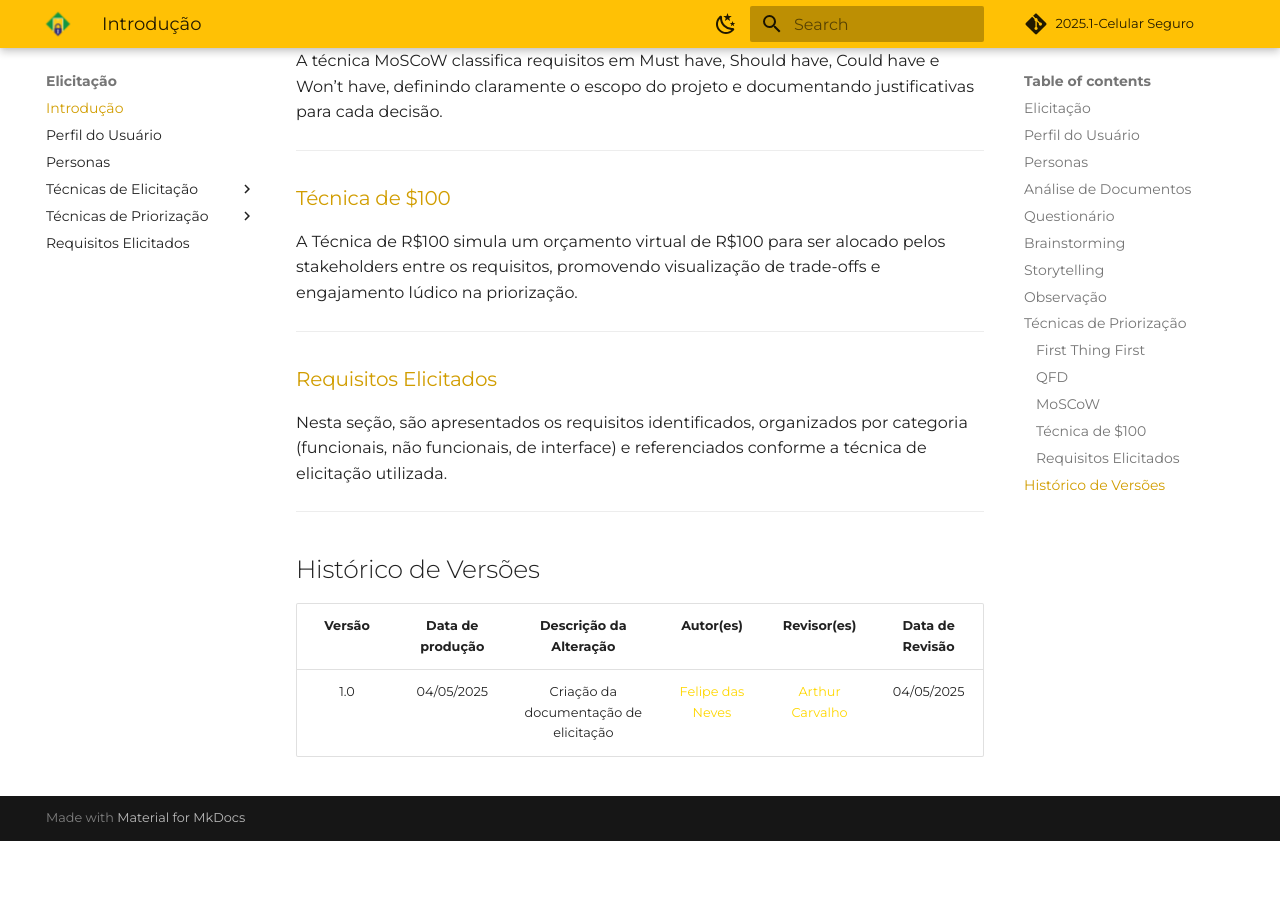
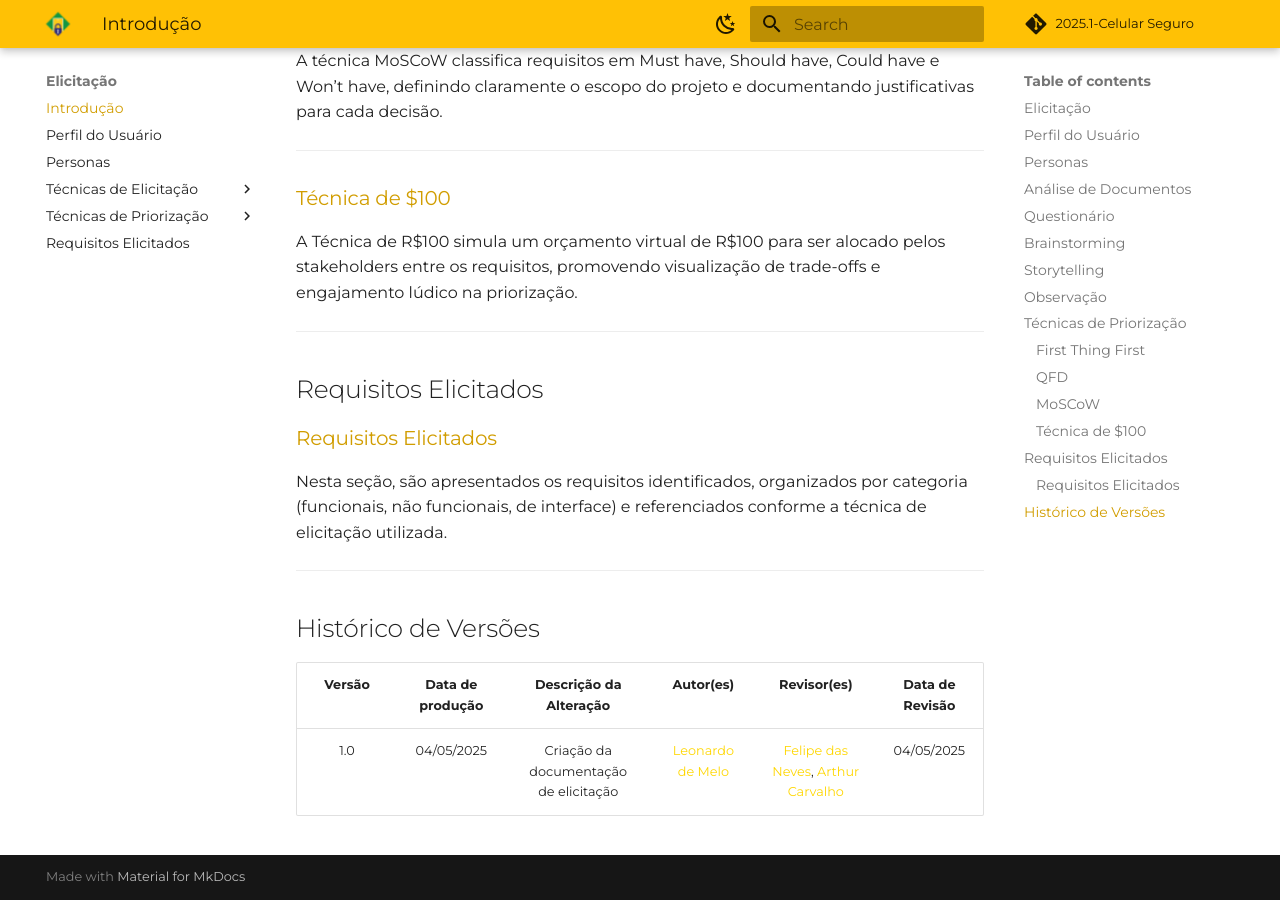
Before and after one commit to Requisitos-de-Software/2025.1-CelularSeguro, an MkDocs documentation site: the page built from Docs/documento-elicitacao/Introducao.md, in a window 1280 px wide and 900 px high, scrolled down 2194 px. Built offline with MkDocs 1.6.1 and Material for MkDocs 9.7.7, drawn with Linux system fonts in a browser that asks for light colours; comment, search, counter and statistics services are not loaded; before the commit the page ends 3035 px from its top, so only the background shows below that.

Commit message:
docs/fix: Introdução corrigida

```diff
--- a/Docs/documento-elicitacao/Introducao.md
+++ b/Docs/documento-elicitacao/Introducao.md
@@ -75,6 +75,8 @@ A Técnica de R$100 simula um orçamento virtual de R$100 para ser alocado pelos
 
 ---
 
+## Requisitos Elicitados
+
 ### [Requisitos Elicitados](./requisitos_elicitados.md)
 
 Nesta seção, são apresentados os requisitos identificados, organizados por categoria (funcionais, não funcionais, de interface) e referenciados conforme a técnica de elicitação utilizada.
@@ -84,4 +86,4 @@ Nesta seção, são apresentados os requisitos identificados, organizados por ca
 
 | Versão | Data de produção | Descrição da Alteração             | Autor(es)                                                                                             | Revisor(es)                                                                                           | Data de Revisão |
 | :----: | :--------------: | :--------------------------------: | :---------------------------------------------------------------------------------------------------: | :---------------------------------------------------------------------------------------------------: | :-------------: |
-| 1.0    | 04/05/2025       | Criação da documentação de elicitação | <a style="color:gold;" href="https://github.com/FelipeFreire-gf" target="_blank">Felipe das Neves</a> | <a style="color:gold;" href="https://github.com/arthurlleite" target="_blank">Arthur Carvalho</a> | 04/05/2025      |
+| 1.0    | 04/05/2025       | Criação da documentação de elicitação | <a style="color:gold;" href="https://github.com/leozinlima" target="_blank">Leonardo de Melo</a> | <a style="color:gold;" href="https://github.com/FelipeFreire-gf" target="_blank">Felipe das Neves</a>, <a style="color:gold;" href="https://github.com/arthurlleite" target="_blank">Arthur Carvalho</a> | 04/05/2025      |
```
